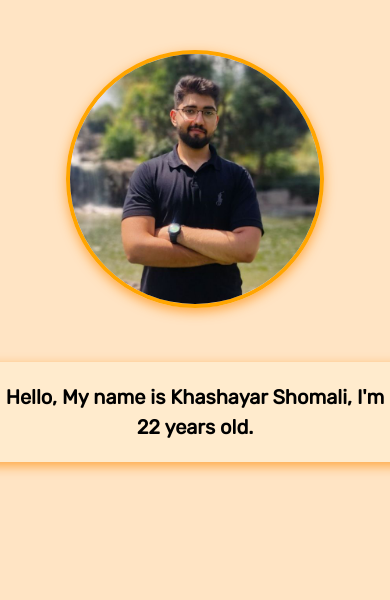
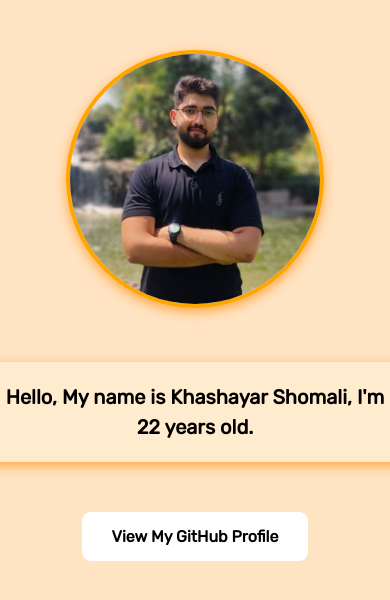
Before and after one commit to shomalikhashayar/vue3-script-setup, a Vue app: page / in a window 390 px wide. Shown: the top 600 px of the page. Built offline with nearby package versions, Linux system fonts and the light colour scheme.

Commit message:
Child Components.

```diff
--- a/src/App.vue
+++ b/src/App.vue
@@ -16,10 +16,14 @@
       {{ bio }}
     </h1>
   </div>
+  <div class="viewGitHubProfileButton">
+    <viewGitHubProfileButton />
+  </div>
 </template>
 
 <script setup>
 import { ref } from "@vue/reactivity";
+import viewGitHubProfileButton from "@/components/viewGitHubProfileButton.vue";
 
 const bio = ref("Hello, My name is Khashayar Shomali, I'm 22 years old.");
 
@@ -35,6 +39,7 @@ const whenMouseOutHeading = () => {
 <!--
 <script>
 import { ref } from "@vue/reactivity";
+import viewGitHubProfileButton from "@/components/viewGitHubProfileButton.vue";
 
 export default {
   setup() {
@@ -55,9 +60,13 @@ export default {
       whenMouseOutHeading,
     };
   },
+  components: {
+    viewGitHubProfileButton,
+  },
 };
 </script>
 -->
+
 <style>
 @import url("https://fonts.googleapis.com/css2?family=Rubik&display=swap");
 
@@ -66,6 +75,7 @@ body {
   justify-content: center;
   margin-top: 50px;
   background-color: bisque;
+  font-family: "Rubik", sans-serif;
 }
 
 .bio {
@@ -78,8 +88,44 @@ body {
   justify-content: center;
   align-items: center;
   font-size: 12px;
-  font-family: "Rubik", sans-serif;
   cursor: pointer;
+  margin-bottom: 50px;
+}
+
+.khashayar-picture img {
+  border-radius: 50%;
+  width: 250px;
+  height: 250px;
+  border: 4px solid orange;
+  box-shadow: 0 4px 12px 0 rgba(255, 143, 15, 0.719);
+  cursor: pointer;
+}
+
+.khashayar-picture {
+  display: flex;
+  justify-content: center;
+  align-items: center;
+  margin-bottom: 50px;
+}
+
+.viewGitHubProfileButton {
+  display: flex;
+  justify-content: center;
+  align-items: center;
+}
+
+.viewGitHubProfileButton button {
+  background-color: rgb(255, 255, 255);
+  border: none;
+  border-radius: 9px;
+  padding: 20px 40px;
+  cursor: pointer;
+  font-size: 22px;
+  font-weight: bold;
+}
+.viewGitHubProfileButton button:hover {
+  background-color: rgb(255, 136, 0);
+  color: rgb(255, 255, 255);
 }
 
 @media screen and (max-width: 600px) {
@@ -98,20 +144,10 @@ body {
     text-align: center;
     line-height: 30px;
   }
-}
-.khashayar-picture img {
-  border-radius: 50%;
-  width: 250px;
-  height: 250px;
-  border: 4px solid orange;
-  box-shadow: 0 4px 12px 0 rgba(255, 143, 15, 0.719);
-  cursor: pointer;
-}
 
-.khashayar-picture {
-  display: flex;
-  justify-content: center;
-  align-items: center;
-  margin-bottom: 50px;
+  .viewGitHubProfileButton button {
+    padding: 15px 30px;
+    font-size: 16px;
+  }
 }
 </style>
--- /dev/null
+++ b/src/components/viewGitHubProfileButton.vue
@@ -0,0 +1,14 @@
+<template>
+  <button @click="openGitHubProfile">View My GitHub Profile</button>
+</template>
+
+<script setup>
+const openGitHubProfile = () => {
+  window.open("https://github.com/shomalikhashayar");
+};
+</script>
+<style>
+button {
+  font-family: "Rubik", sans-serif;
+}
+</style>
```
